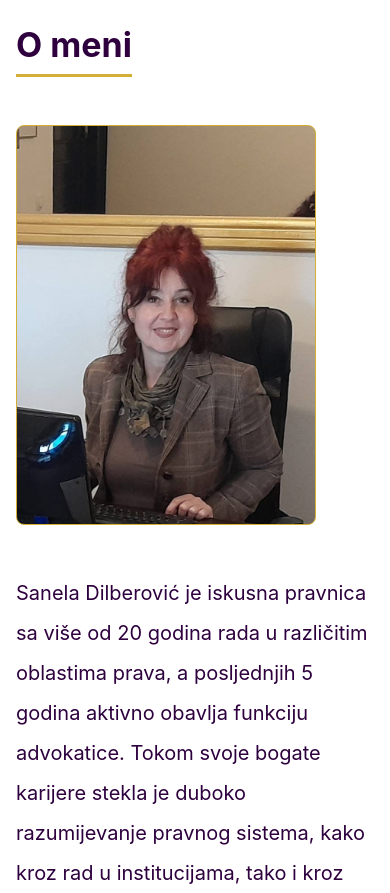
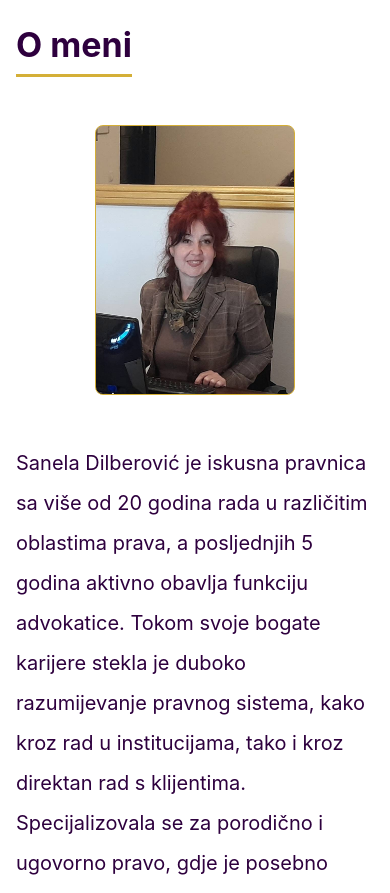
Before and after one commit to Dilberovicka31/advokatsaneladilberovic, a React (Vite) app: page / in a window 390 px wide. Shown: the part 900-1793 px from the top of the page. Built offline with nearby package versions, Linux system fonts and the light colour scheme.

Commit message:
updated profile image to be smaller on mobile

```diff
--- a/src/components/Advokat.jsx
+++ b/src/components/Advokat.jsx
@@ -34,18 +34,21 @@ export default function Advokat() {
           }}
         >
           {/* Profile Image */}
+         {/* Profile Image */}
 <Box
   sx={{
-              width: 300,
-              height: 400,
+    width: { xs: 200, sm: 250, md: 300 },
+    height: { xs: 270, sm: 350, md: 400 },
     backgroundImage: `url(${profileImage})`,
     backgroundSize: 'cover',
     backgroundPosition: 'top center',
     border: '1px solid #d4af37',
+    borderRadius: 2,
+    mx: { xs: 'auto', md: 0 }, // center on mobile
     flexShrink: 0,
-              borderRadius: 2,
   }}
 />
+
 
           {/* Text Content */}
           <Box sx={{ flex: 1 }}>
```
Lines whose indentation alone changed are shown as unchanged.
